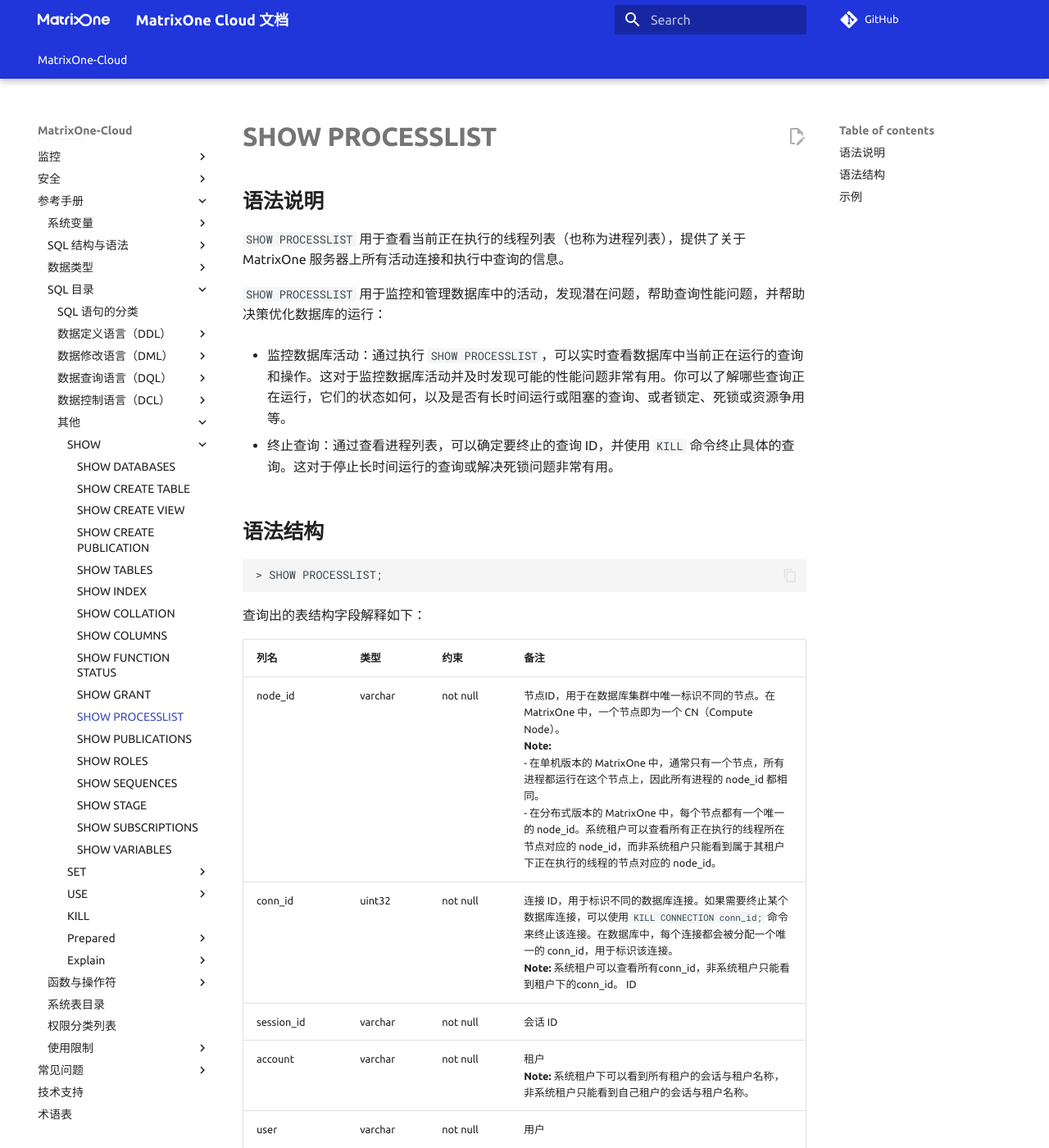
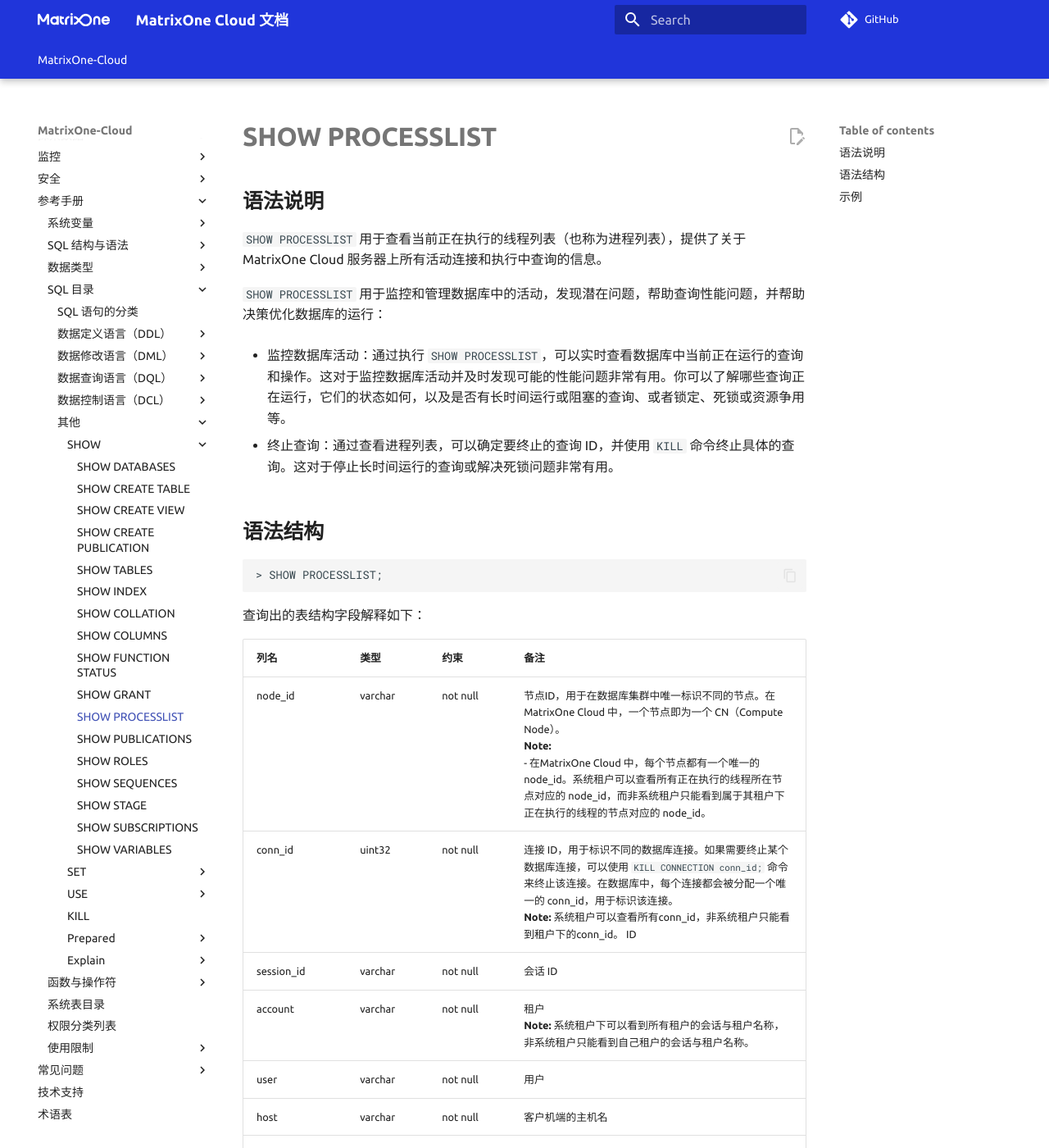
Before and after one commit to yangj1211/moc-docs, an MkDocs documentation site: the page built from docs/MatrixOne-Cloud/Reference/SQL-Reference/Other/SHOW-Statements/show-processlist.md, in a window 1280 px wide and 1400 px high. Shown: the whole window at 82% size. Built offline with MkDocs 1.6.1 and Material for MkDocs 9.7.7, drawn with Linux system fonts in a browser that asks for light colours; comment, search, counter and statistics services are not loaded; the version menu is left out.

Commit message:
Update show-processlist.md
Signed-off-by: xuanyiLee <89380523+xuanyiLee@users.noreply.github.com>

```diff
--- a/docs/MatrixOne-Cloud/Reference/SQL-Reference/Other/SHOW-Statements/show-processlist.md
+++ b/docs/MatrixOne-Cloud/Reference/SQL-Reference/Other/SHOW-Statements/show-processlist.md
@@ -2,7 +2,7 @@
 
 ## **语法说明**
 
-`SHOW PROCESSLIST` 用于查看当前正在执行的线程列表（也称为进程列表），提供了关于 MatrixOne 服务器上所有活动连接和执行中查询的信息。
+`SHOW PROCESSLIST` 用于查看当前正在执行的线程列表（也称为进程列表），提供了关于 MatrixOne Cloud 服务器上所有活动连接和执行中查询的信息。
 
 `SHOW PROCESSLIST` 用于监控和管理数据库中的活动，发现潜在问题，帮助查询性能问题，并帮助决策优化数据库的运行：
 
@@ -20,7 +20,7 @@
 
 | 列名            | 类型     | 约束       | 备注               |
 |----------------|---------|-----------|--------------------|
-| node_id        | varchar | not null  | 节点ID，用于在数据库集群中唯一标识不同的节点。在 MatrixOne 中，一个节点即为一个 CN（Compute Node）。<br> **Note:** <br> - 在单机版本的 MatrixOne 中，通常只有一个节点，所有进程都运行在这个节点上，因此所有进程的 node_id 都相同。<br> - 在分布式版本的 MatrixOne 中，每个节点都有一个唯一的 node_id。系统租户可以查看所有正在执行的线程所在节点对应的 node_id，而非系统租户只能看到属于其租户下正在执行的线程的节点对应的 node_id。        |
+| node_id        | varchar | not null  | 节点ID，用于在数据库集群中唯一标识不同的节点。在 MatrixOne Cloud 中，一个节点即为一个 CN（Compute Node）。<br> **Note:** <br> - 在MatrixOne Cloud 中，每个节点都有一个唯一的 node_id。系统租户可以查看所有正在执行的线程所在节点对应的 node_id，而非系统租户只能看到属于其租户下正在执行的线程的节点对应的 node_id。        |
 | conn_id        | uint32  | not null  | 连接 ID，用于标识不同的数据库连接。如果需要终止某个数据库连接，可以使用 `KILL CONNECTION conn_id;` 命令来终止该连接。在数据库中，每个连接都会被分配一个唯一的 conn_id，用于标识该连接。<br> **Note:** 系统租户可以查看所有conn_id，非系统租户只能看到租户下的conn_id。 ID             |
 | session_id     | varchar | not null  | 会话 ID         |
 | account        | varchar | not null  | 租户 <br>**Note:** 系统租户下可以看到所有租户的会话与租户名称，非系统租户只能看到自己租户的会话与租户名称。    |
```
